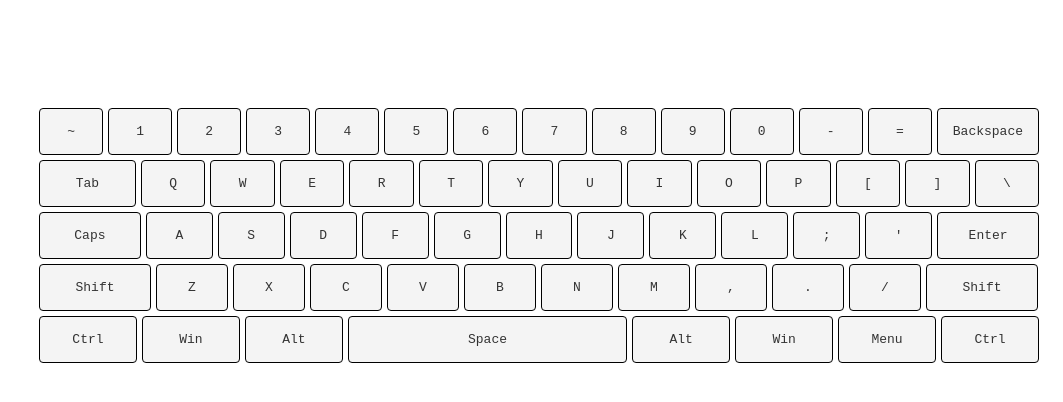
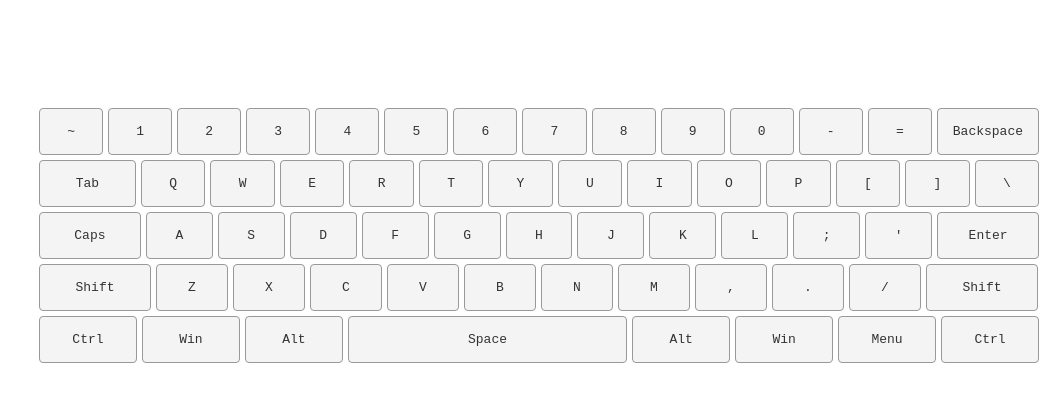
Before and after one commit to BarhamdaghShahnawaz/functional_Keyboard, a plain HTML site: page index.html in a window 1280 px wide. Shown: the part 312-714 px from the top of the page, without its empty margins (217-1280 px from the left). Drawn offline with Linux system fonts and the light colour scheme.

Commit message:
some changes on color done

```diff
--- a/style.css
+++ b/style.css
@@ -28,7 +28,7 @@ body {
 
 .key {
   padding: 15px;
-  border: 1px solid #000000;
+  border: 1px solid #999;
   border-radius: 4px;
   width: 40px;
   text-align: center;
```
